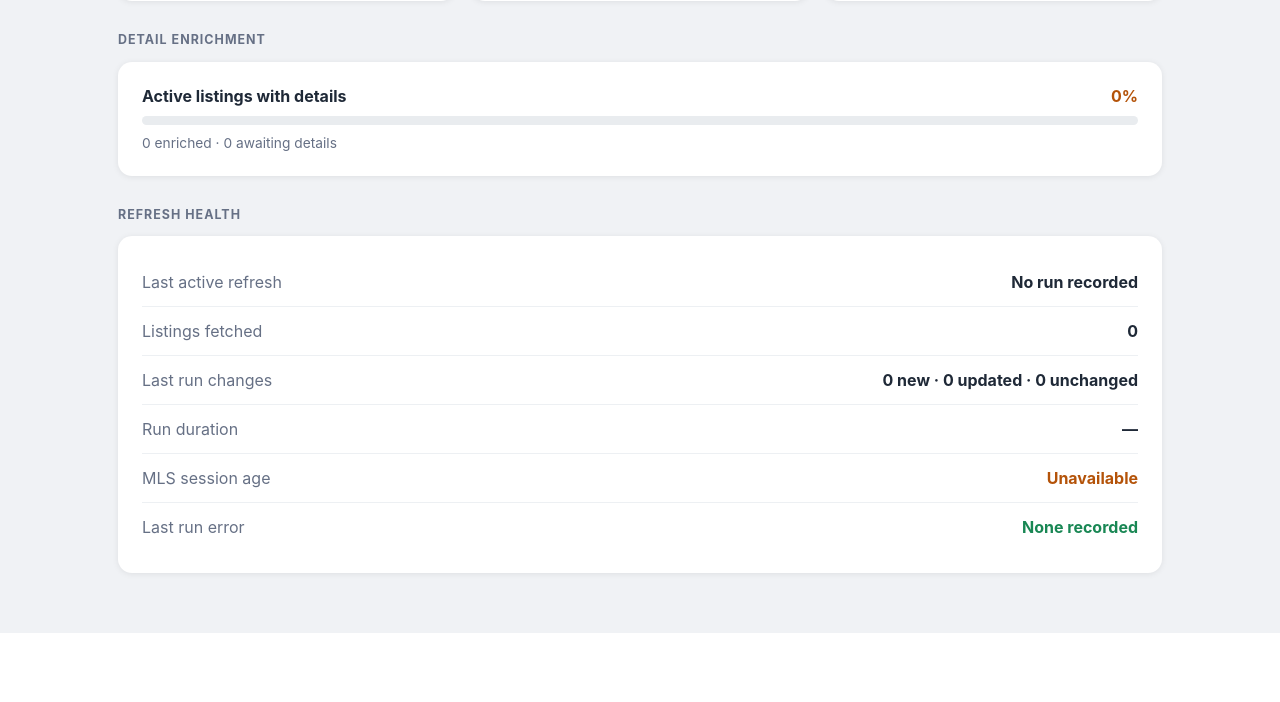
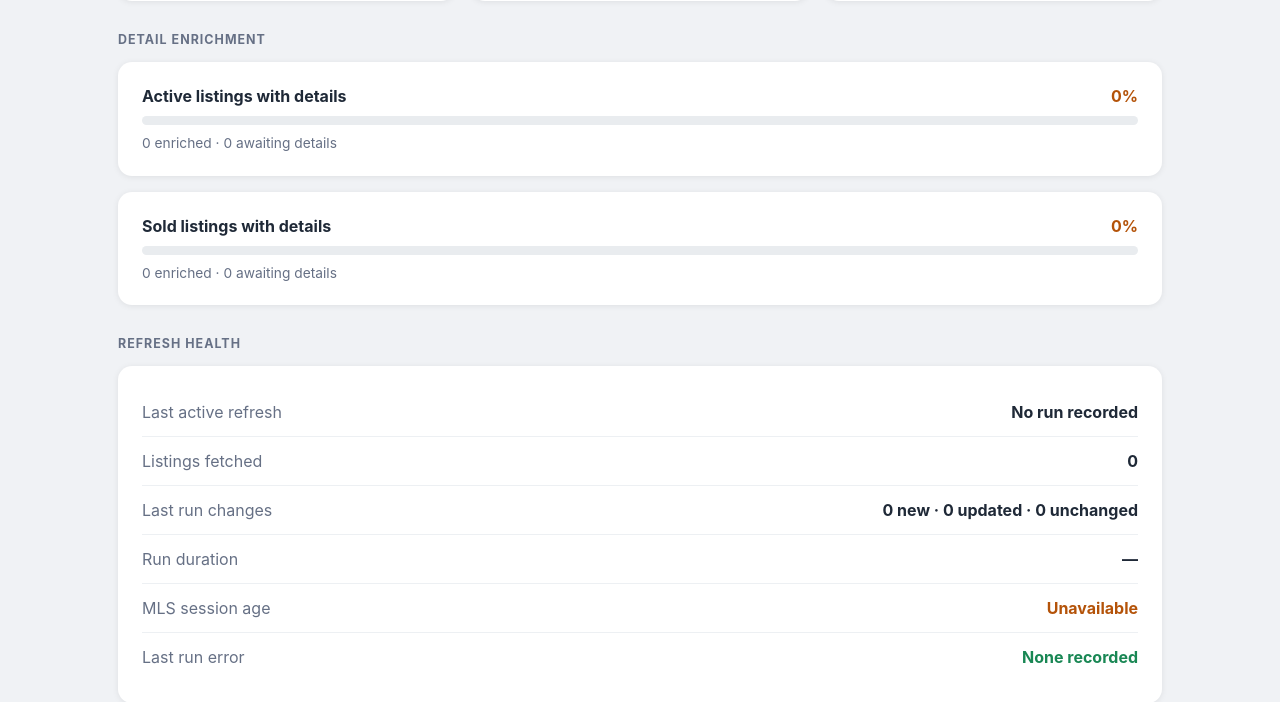
Before and after one commit to roozbeh/home_finder, a Flask app: page /admin/data-status in a window 1280 px wide. Shown: the part 272-974 px from the top of the page. Before the commit the page ends 905 px from the top, so only its background shows below. Run offline with Flask 3, Linux system fonts and the light colour scheme; the visitor is signed in with stand-in values (Sample User, id 1); data that the repository does not hold is empty.

Commit message:
Show sold listing detail enrichment

```diff
--- a/data_service/web/app.py
+++ b/data_service/web/app.py
@@ -717,6 +717,8 @@ def admin_data_status():
     active_cities = len([city for city in listings.distinct("CITY", {"MLS_STATUS": "ACTV"}) if city])
     active_with_details = listings.count_documents({"MLS_STATUS": "ACTV", "details": {"$exists": True}})
     active_missing_details = max(0, active_count - active_with_details)
+    sold_with_details = listings.count_documents({"MLS_STATUS": "SLD", "details": {"$exists": True}})
+    sold_missing_details = max(0, sold_count - sold_with_details)
 
     last_refresh = db.mls_runs.find_one(
         {"type": "search"},
@@ -747,6 +749,9 @@ def admin_data_status():
         active_with_details=active_with_details,
         active_missing_details=active_missing_details,
         detail_coverage_pct=round(active_with_details * 100 / active_count, 1) if active_count else 0,
+        sold_with_details=sold_with_details,
+        sold_missing_details=sold_missing_details,
+        sold_detail_coverage_pct=round(sold_with_details * 100 / sold_count, 1) if sold_count else 0,
         last_refresh=last_refresh or {},
         last_refresh_at=iso((last_refresh or {}).get("timestamp")),
         session_age_minutes=session_age_minutes,
--- a/data_service/web/templates/admin_data_status.html
+++ b/data_service/web/templates/admin_data_status.html
@@ -66,6 +66,15 @@
       <div class="subtext">{{ '{:,}'.format(active_with_details) }} enriched · {{ '{:,}'.format(active_missing_details) }} awaiting details</div>
     </section>
 
+    <section class="status-card mt-3">
+      <div class="d-flex justify-content-between align-items-baseline mb-2">
+        <strong>Sold listings with details</strong>
+        <strong class="{{ 'good' if sold_detail_coverage_pct >= 95 else 'warn' }}">{{ sold_detail_coverage_pct }}%</strong>
+      </div>
+      <div class="progress mb-2"><div class="progress-bar bg-success" style="width: {{ sold_detail_coverage_pct }}%"></div></div>
+      <div class="subtext">{{ '{:,}'.format(sold_with_details) }} enriched · {{ '{:,}'.format(sold_missing_details) }} awaiting details</div>
+    </section>
+
     <div class="section-title">Refresh health</div>
     <section class="status-card">
       <div class="status-row"><span class="status-key">Last active refresh</span><span class="status-value">{{ last_refresh_at or 'No run recorded' }}</span></div>
```
